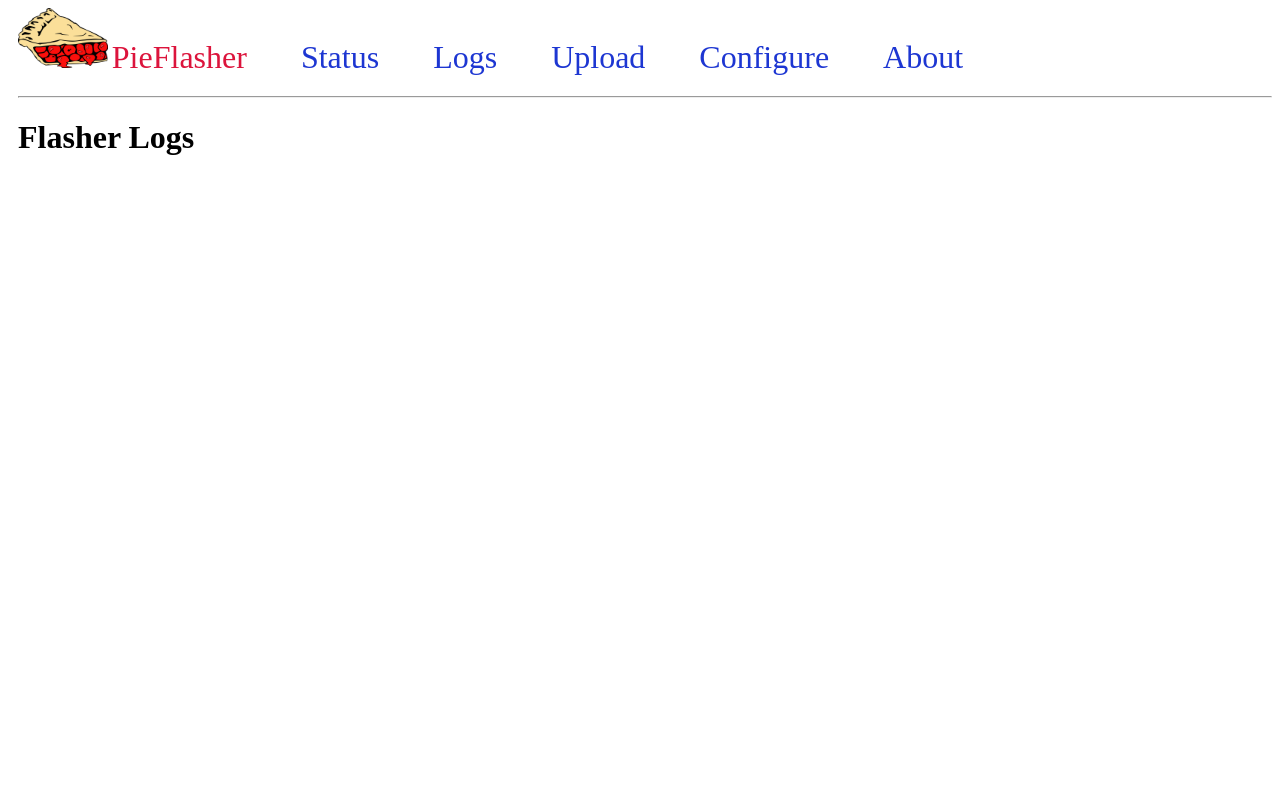
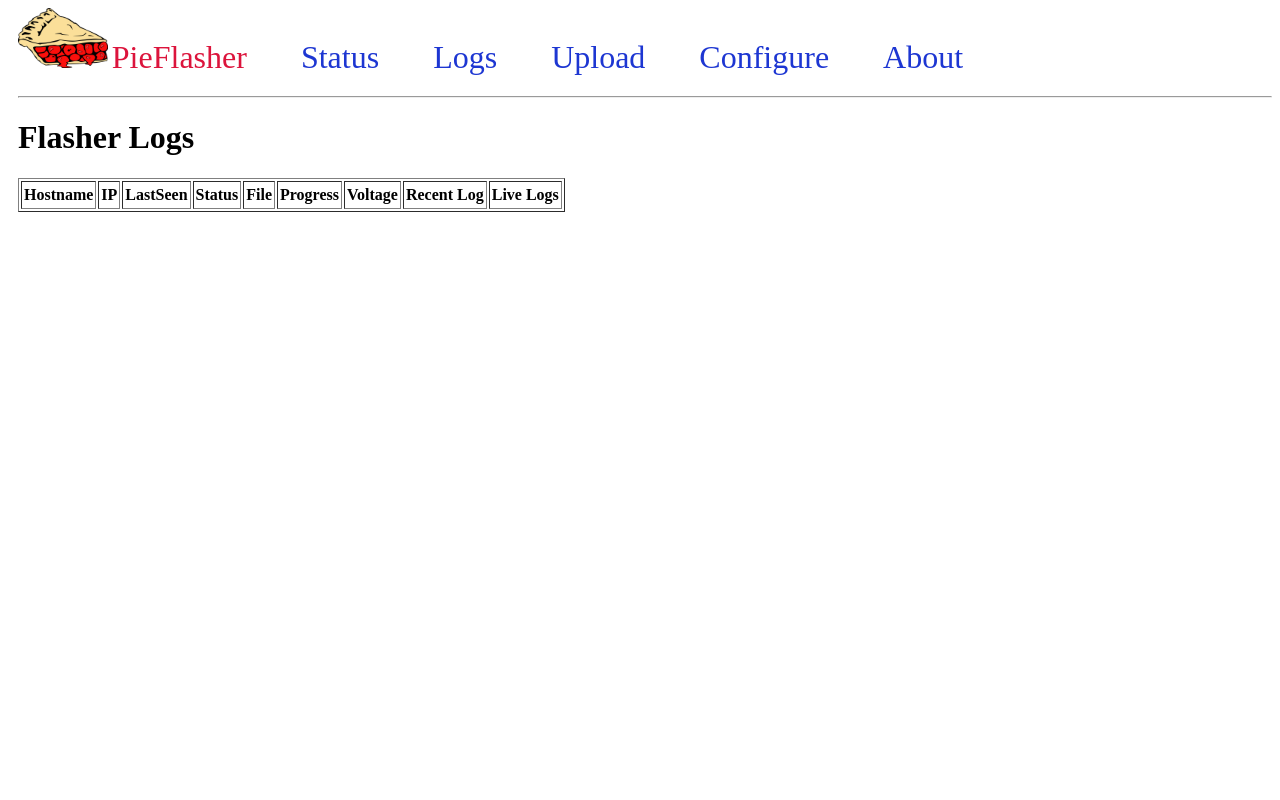
Before and after one commit to SeanMollet/PieFlasher, a Flask app: page /logs/ in a window 1280 px wide. Run offline with Flask 3, Linux system fonts and the light colour scheme; lists and menus that the app fills with data are empty.

Commit message:
Log viewers

```diff
--- a/SW/server.py
+++ b/SW/server.py
@@ -24,6 +24,7 @@ import datetime
 import json
 from pathlib import Path
 from tempfile import TemporaryDirectory
+from operator import itemgetter
 
 app = Flask(__name__)
 app.config["SECRET_KEY"] = "secret!"
@@ -49,9 +50,101 @@ def status(result=""):
     return render_template("status.html", result=result)
 
 
+@app.route("/liveLog/<host>")
+def liveLog(host):
+    pass
+
+
+@app.route("/viewLog/<host>/<path>")
+def viewLog(host, path):
+    host = secure_filename(host)
+    path = secure_filename(path)
+    logPath = os.path.join("data", "logs", host, path)
+    logData = ""
+    with open(logPath, "r") as logFile:
+        logData = logFile.read()
+    return render_template("viewlog.html", logData=logData, logName=path)
+
+
+# def logsHost(host):
+#     flashers = None
+#     global clients
+#     flashers = []
+#     keys = list(clients.keys())
+#     keys.sort()
+#     for client in keys:
+#         flasher = clients[client]
+#         if "Timestamp" in flasher:
+#             lastSeen = time.time() - flasher["Timestamp"]
+#             if lastSeen > 60:
+#                 continue
+#             flasher["LastSeen"] = str(int(lastSeen)) + " Seconds ago"
+#         if "Filename" in flasher and len(flasher["Filename"]) == 0:
+#             flasher["Filename"] = "No file"
+#         flashers.append(flasher)
+#     return render_template("hostlogs.html", flashers=flashers)
+
+
+@app.route("/logs/")
+@app.route("/logs/<host>")
+def logsHost(host=""):
+    if len(host) == 0:
+        flashers = None
+        global clients
+        flashers = []
+        keys = list(clients.keys())
+        keys.sort()
+        for client in keys:
+            flasher = clients[client]
+            if "Timestamp" in flasher:
+                lastSeen = time.time() - flasher["Timestamp"]
+                if lastSeen > 60:
+                    continue
+                flasher["LastSeen"] = str(int(lastSeen)) + " Seconds ago"
+            if "Filename" in flasher and len(flasher["Filename"]) == 0:
+                flasher["Filename"] = "No file"
+            flashers.append(flasher)
+        return render_template("logs.html", flashers=flashers)
+    else:
+        logfiles = []
+        host = secure_filename(host)
+        logFilesPath = os.path.join("data", "logs", host)
+        if os.path.isdir(logFilesPath):
+            files = os.listdir(logFilesPath)
+            for file in files:
+                if file.endswith(".log"):
+                    status = os.stat(Path(logFilesPath, file))
+                    logfile = {
+                        "Hostname": host,
+                        "File": file,
+                        "Size": status.st_size,
+                        "Timestamp": str(
+                            datetime.datetime.fromtimestamp(status.st_mtime)
+                        )[:-7],
+                    }
+                    logfiles.append(logfile)
+        logfiles.sort(key=itemgetter("File"), reverse=True)
+        return render_template("hostlogs.html", logfiles=logfiles)
+
+
 @app.route("/logs/")
 def logs():
-    return render_template("logs.html")
+    flashers = None
+    global clients
+    flashers = []
+    keys = list(clients.keys())
+    keys.sort()
+    for client in keys:
+        flasher = clients[client]
+        if "Timestamp" in flasher:
+            lastSeen = time.time() - flasher["Timestamp"]
+            if lastSeen > 60:
+                continue
+            flasher["LastSeen"] = str(int(lastSeen)) + " Seconds ago"
+        if "Filename" in flasher and len(flasher["Filename"]) == 0:
+            flasher["Filename"] = "No file"
+        flashers.append(flasher)
+    return render_template("logs.html", flashers=flashers)
 
 
 @app.route("/upload/")
--- a/SW/templates/base.html
+++ b/SW/templates/base.html
@@ -12,13 +12,24 @@
     <title>{% block title %} {% endblock %} - PieFlasher</title>
     <link rel="icon" sizes="192x192" href="/images/android-chrome-192x192.png">
     <style>
+        html {
+            height: 100%;
+        }
+
         body {
             padding-left: 10px;
+            height: 80%;
         }
 
         th,
         td {
             padding: 2px;
+            padding-top: 4px;
+            padding-bottom: 4px;
+        }
+
+        .content {
+            height: 100%;
         }
 
         .PieFlasher {
@@ -41,6 +52,15 @@
             font-size: 2em;
             margin-left: 50px;
             text-decoration: none;
+        }
+
+        pre {
+            white-space: pre-wrap;
+        }
+
+        .codeArea {
+            width: 100%;
+            height: 100%;
         }
     </style>
 </head>
--- a/SW/templates/logs.html
+++ b/SW/templates/logs.html
@@ -3,4 +3,59 @@
 {% block content %}
 <h1>{% block title %} Flasher Logs {% endblock %}</h1>
 
+{% if flashers is defined %}
+<table border="1" id="flasherLogs">
+    <tr>
+        <th onclick="sortTable('flasherLogs',0)">Hostname</th>
+        <th onclick="sortTable('flasherLogs',1)">IP</th>
+        <th onclick="sortTable('flasherLogs',2)">LastSeen</th>
+        <th onclick="sortTable('flasherLogs',3)">Status</th>
+        <th onclick="sortTable('flasherLogs',4)">File</th>
+        <th onclick="sortTable('flasherLogs',5)">Progress</th>
+        <th onclick="sortTable('flasherLogs',6)">Voltage</th>
+        <th onclick="sortTable('flasherLogs',7)">Recent Log</th>
+        <th onclick="sortTable('flasherLogs',7)">Live Logs</th>
+    </tr>
+    {% for flasher in flashers %} <tr>
+        <td>
+            {{ "<a href='/logs/"|safe + flasher["Hostname"]+"'>"|safe+flasher["Hostname"]+"</a>"|safe}}
+        </td>
+        <td>
+            {{ flasher["IP"] }}
+        </td>
+        <td>
+            {{ flasher["LastSeen"] }}
+        </td>
+        {% if flasher["RecentStatus"] is defined %}
+        <td>
+            {{ printExists(flasher["RecentStatus"]["Status"]) }}
+        </td>
+        <td>
+            {{ printExists(flasher["RecentStatus"]["Filename"]) }}
+        </td>
+        <td>
+            {{ printExists(flasher["RecentStatus"]["Progress"]) }}%
+        </td>
+        <td>
+            {{ printExists(flasher["RecentStatus"]["Voltage"]) }}V
+        </td>
+        {% else %}
+        <td></td>
+        <td></td>
+        <td></td>
+        <td></td>
+        {% endif %}
+        <td>
+            {% if flasher["RecentLog"] is defined %}
+            {{ "<a
+                href='/viewLog/"|safe + flasher["Hostname"] +"/"+ flasher["RecentLog"] +"'>"|safe+flasher["RecentLog"]+"</a>"|safe}}
+            {% endif %}
+        </td>
+        <td>
+            <a href="/liveLog/{{ flasher[" Hostname"] }}">Live Logs</a>
+        </td>
+    </tr>
+    {% endfor %}
+</table>
+{% endif %}
 {% endblock %}
```
Also changed, not shown: SW/templates/hostlogs.html (added, +31 -0 lines), SW/templates/viewlog.html (added, +10 -0 lines).
